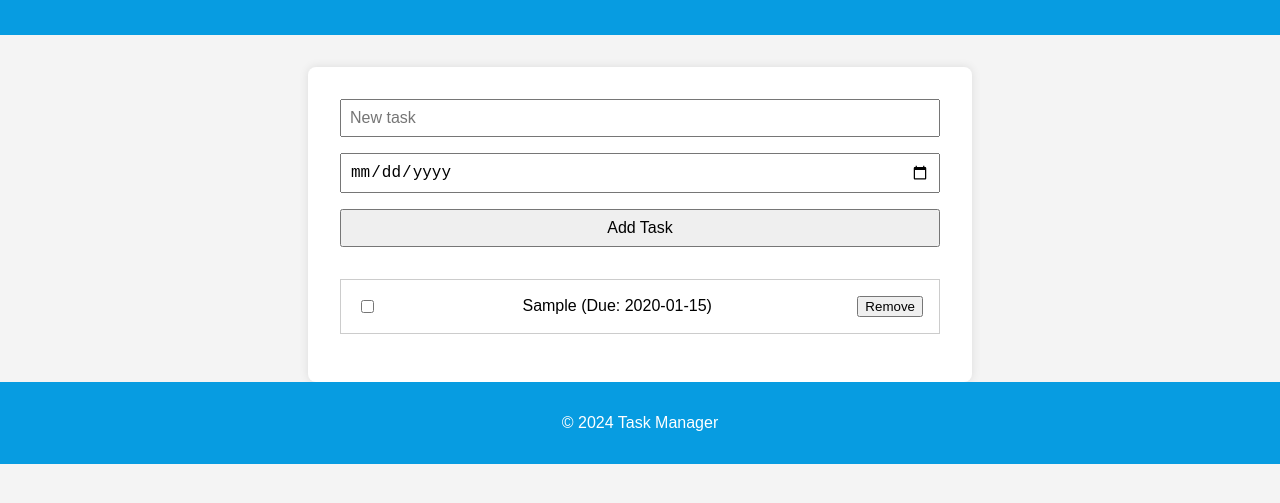
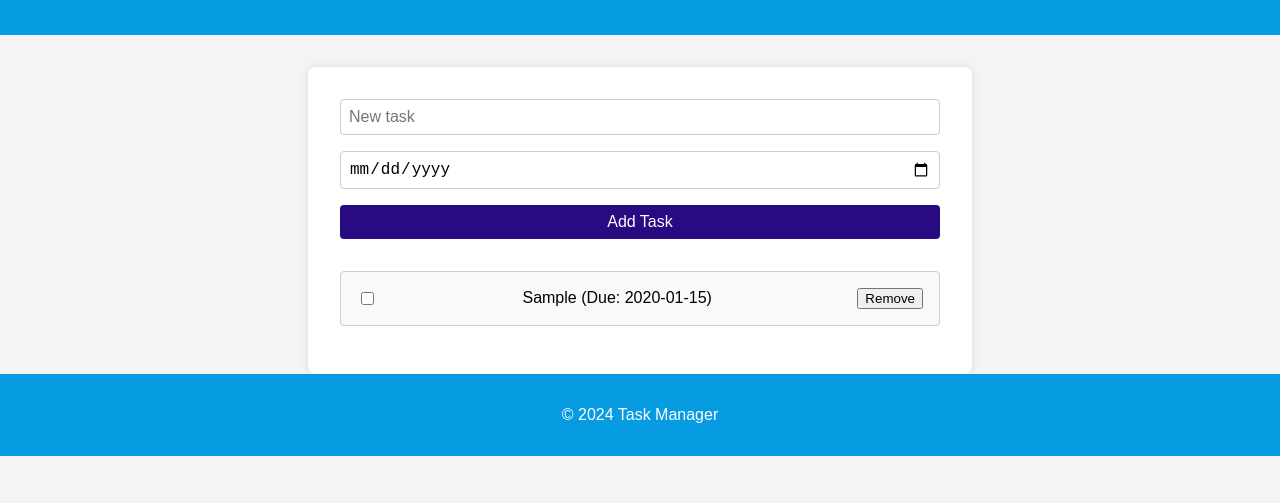
Before and after one commit to VadymMakohon/Task-Manager, a plain HTML site: page index.html in a window 1280 px wide. Both pictures are taken after typing "Sample", "2020-01-15" into the empty fields and a click on the button "Add Task". Shown: the part 77-580 px from the top of the page. Drawn offline with Linux system fonts and the light colour scheme.

Commit message:
Added more style to the project

```diff
--- a/styles.css
+++ b/styles.css
@@ -36,6 +36,20 @@ main {
 .task-form input, .task-form button {
     padding: 0.5rem;
     font-size: 1rem;
+    border: 1px solid #ccc; /* Light gray border */
+    border-radius: 4px; /* Slightly rounded corners */
+}
+
+.task-form button {
+    background-color: #280a82; /* Button background */
+    color: white;
+    border: none;
+    cursor: pointer;
+    transition: background-color 0.3s; /* Smooth transition */
+}
+
+.task-form button:hover {
+    background-color: #755fe1; /* Lighter on hover */
 }
 
 .task-list ul {
@@ -44,18 +58,25 @@ main {
 }
 
 .task-list li {
-    background-color: white;
+    background-color: #f9f9f9; /* Light gray background for tasks */
     margin-bottom: 0.5rem;
     padding: 1rem;
     display: flex;
     justify-content: space-between;
     align-items: center;
     border: 1px solid #ccc;
+    border-radius: 4px;
+    transition: background-color 0.3s; /* Smooth transition */
 }
 
 .task-list li.completed {
     text-decoration: line-through;
-    color: grey;
+    color: #888; /* Gray color for completed tasks */
+    background-color: #e0e0e0; /* Slightly darker gray background for completed tasks */
+}
+
+.task-list li:hover {
+    background-color: #e8f5e9; /* Light green background on hover */
 }
 
 footer {
```
